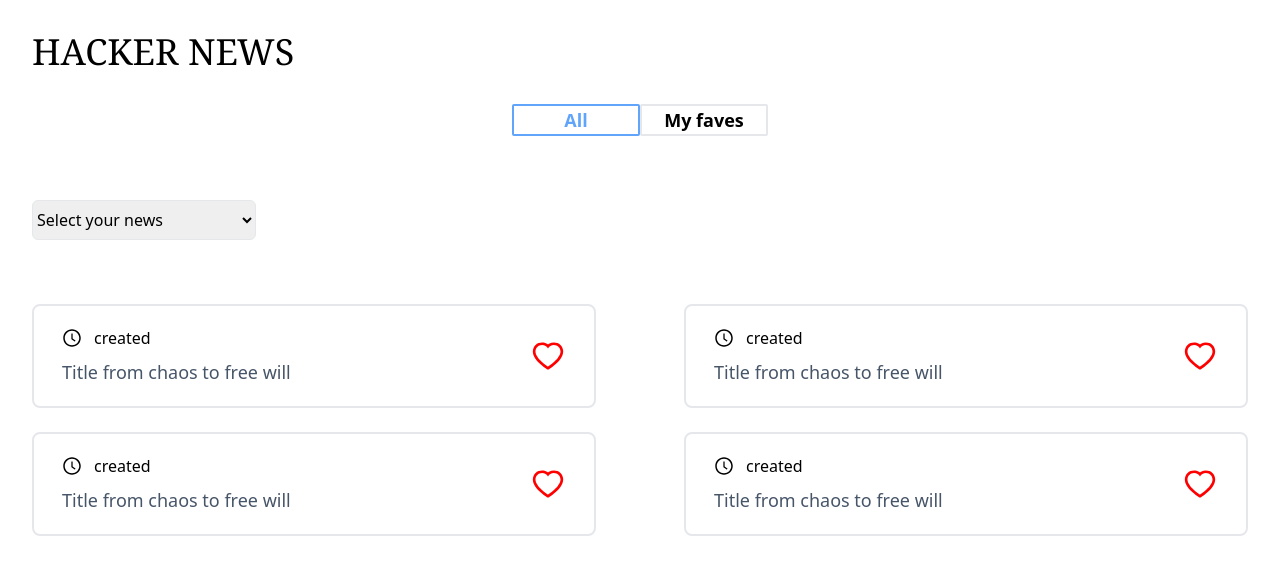
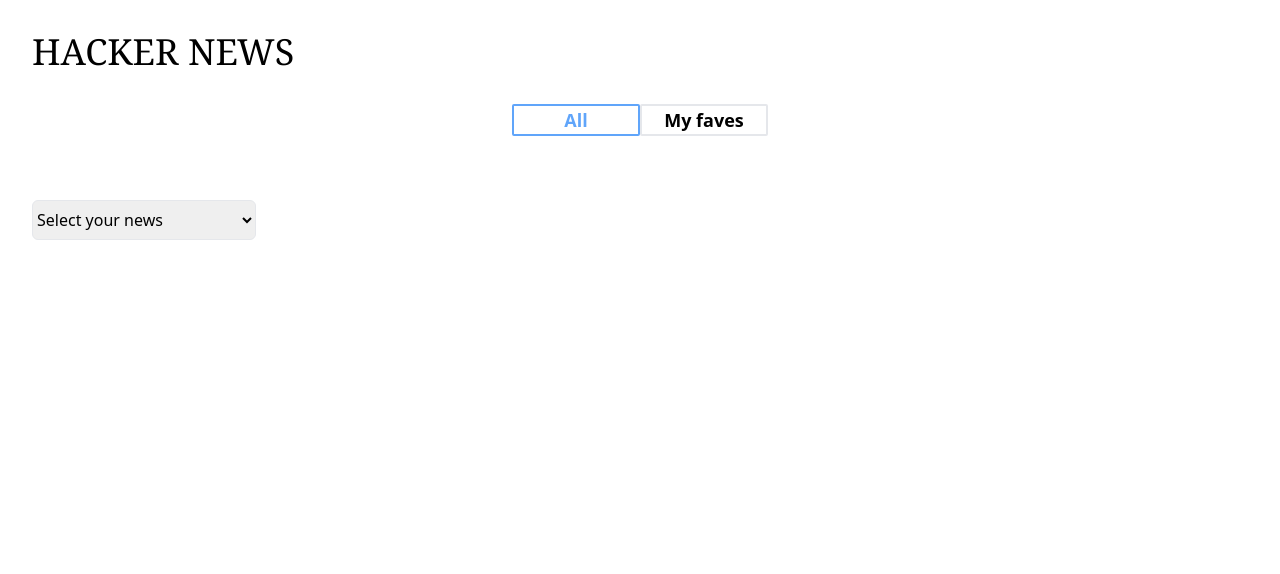
Before and after one commit to matuumdq/challenge, a React (Vite) app: page / in a window 1280 px wide. Shown: the top 574 px of the page. Built offline with nearby package versions, Linux system fonts and the light colour scheme.

Commit message:
add context

```diff
--- a/package.json
+++ b/package.json
@@ -9,6 +9,7 @@
     "preview": "vite preview"
   },
   "dependencies": {
+    "axios": "^1.3.4",
     "react": "^18.2.0",
     "react-dom": "^18.2.0",
     "react-icons": "^4.8.0"
--- a/src/App.jsx
+++ b/src/App.jsx
@@ -1,15 +1,15 @@
 import { useState } from "react"
 import PostContainer from "./components/PostContainer"
 import Selector from "./components/Selector"
+import { PostProvider } from "./context/PostProvider"
 
 
 function App() {
     const [favs, setFavs] = useState('all')
 
-
     return (
 
-        <div>
+        <PostProvider>
             <h1 className="uppercase font-serif text-4xl p-8">Hacker News</h1>
             <div className="flex justify-center items-center">
                 <button
@@ -25,9 +25,9 @@
                     My faves
                 </button>
             </div>
-            <Selector />
+            <Selector setSelector/>
             <PostContainer />
-        </div>
+        </PostProvider>
     )
 }
 
--- a/src/components/Post.jsx
+++ b/src/components/Post.jsx
@@ -1,9 +1,14 @@
 import { useState } from 'react'
 import {AiFillHeart, AiOutlineHeart, AiOutlineClockCircle} from 'react-icons/ai'
+import usePost from '../hooks/usePost'
 
-const Post = () => {
+const Post = ({item}) => {
+    const [liked, setLiked] = useState(false)
+    const { dateFormat } = usePost()
+    const { created_at, author, story_title, stroy_url } = item
+    if ( ([created_at, author, story_title, stroy_url]).includes('')) return
 
-    const [liked, setLiked] = useState(false)
+    console.log(created_at)
 
   return (
     <div className='border-2 rounded-lg mx-8'>
@@ -11,9 +16,11 @@
             <div className='flex flex-col gap-2'>
                 <div className='flex items-center gap-3'>
                     <AiOutlineClockCircle size={20}/>
-                    <p>created</p>
+                    <p>{dateFormat(created_at)} by {author}</p>
                 </div>
-                <p className='font-medium text-slate-600 text-lg'>Title from chaos to free will</p>
+                <p className='font-medium text-slate-600 text-lg'>
+                    {story_title}
+                </p>
             </div>
 
             <button onClick={()=> setLiked(!liked)}>
--- a/src/components/PostContainer.jsx
+++ b/src/components/PostContainer.jsx
@@ -1,13 +1,17 @@
 import React from 'react'
+import usePost from '../hooks/usePost'
 import Post from './Post'
 
 const PostContainer = () => {
+    const { post } = usePost()
   return (
     <div className='grid md:grid-cols-2 grid-rows-4 w-full gap-6'>
-        <Post />
-        <Post />
-        <Post />
-        <Post />
+        {post.map((item) => (
+            <Post
+                key={item.objectID}
+                item={item}
+            />
+        ))}
     </div>
   )
 }
--- a/src/components/Selector.jsx
+++ b/src/components/Selector.jsx
@@ -1,14 +1,17 @@
 import ReactLogo from '../assets/reacticon.png'
 import AnguarLogo from '../assets/angular.png'
 import VueLogo from '../assets/vue.png'
+import { useState } from 'react'
+import usePost from '../hooks/usePost'
 
 const Selector = () => {
-
+    const { newsConsult, post } = usePost()
+    const [selector, setSelector] = useState('')
     // <img src={ReactLogo} width={20} h={20}/>
   return (
         <label >
-        <select name="" id="" className='w-56 h-10 border rounded-md my-16 mx-8'>
-            <option className='text-lg'>Select your news</option>
+            <select onChange={(e)=>newsConsult(e.target.value)} className='w-56 h-10 border rounded-md my-16 mx-8'>
+                <option value='' className='text-lg'>Select your news</option>
                 <option value="angular" className='text-lg'>Angular</option>
                 <option value="ReactJs" className='text-lg'>ReactJs</option>
                 <option value="VueJs" className='text-lg'>VueJs</option>
--- /dev/null
+++ b/src/context/PostProvider.jsx
@@ -0,0 +1,47 @@
+import axios from "axios";
+import { createContext, useState } from "react";
+
+const PostContext = createContext()
+
+const PostProvider = ({children}) => {
+
+    const [post, setPost] = useState([])
+
+    const newsConsult = async(value) => {
+        try {
+            if(value==='') return
+
+            const url = `https://hn.algolia.com/api/v1/search_by_date?query=${value}&page=5`
+
+            const { data } = await axios(url)
+            setPost(data.hits)
+
+        } catch (error) {
+            console.log(error.message)
+        }
+    }
+
+    const dateFormat = date => {
+        const newDate = new Date(date)
+        console.log(newDate)
+    }
+
+    return(
+        <PostContext.Provider
+            value={{
+                newsConsult,
+                post,
+                setPost,
+                dateFormat
+			}}
+        >
+            {children}
+        </PostContext.Provider>
+    )
+
+}
+
+export {
+    PostProvider
+}
+export default PostContext
--- /dev/null
+++ b/src/hooks/usePost.jsx
@@ -0,0 +1,9 @@
+import { useContext } from "react";
+import PostContext from "../context/PostProvider";
+
+
+const usePost =  () => {
+    return useContext(PostContext)
+}
+
+export default usePost
```
Also changed, not shown: 1 other file (tests, documents, lock files or other folders). Lines whose indentation alone changed are shown as unchanged.
